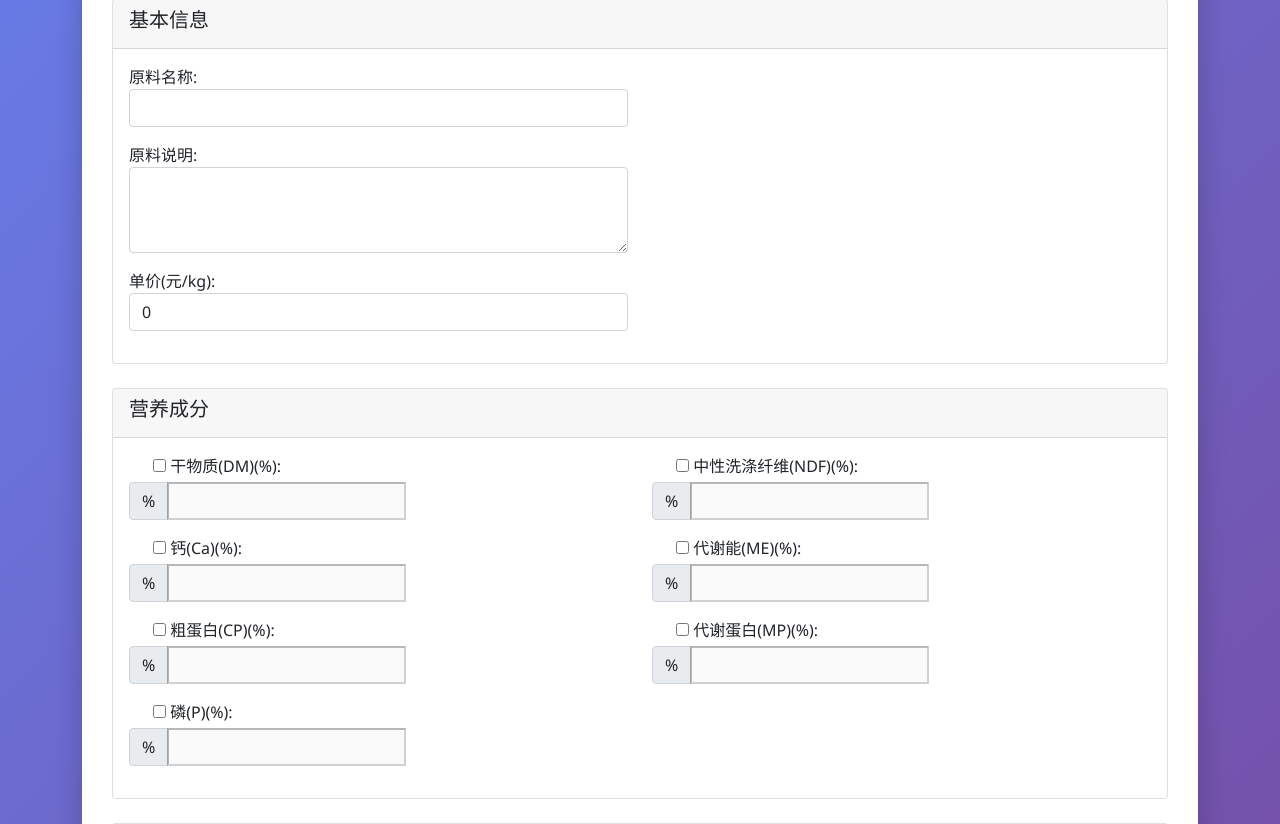
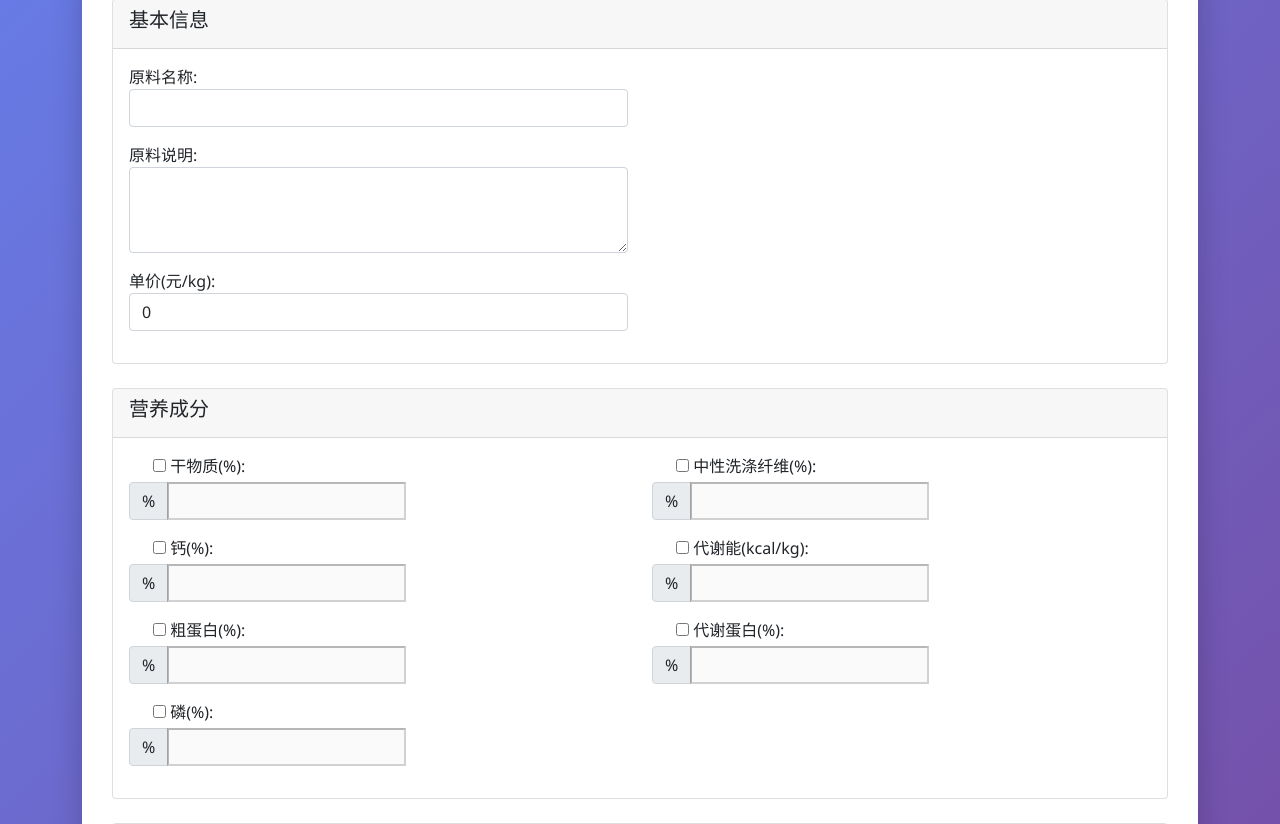
Before and after one commit to coinreverse/feed_formulation_web, a Django app: page /ingredients/add/ in a window 1280 px wide. Shown: the part 189-1013 px from the top of the page. Run offline with Django 5.2, Linux system fonts and the light colour scheme; a user stored in the database is signed in.

Commit message:
国际化完成-修复细节

```diff
--- a/animal_requirements/forms.py
+++ b/animal_requirements/forms.py
@@ -10,7 +10,7 @@ class AnimalRequirementForm(forms.ModelForm):
     # 添加复选框字段
     include_dm = forms.BooleanField(required=False, label=_('干物质(%)'))
     include_calcium = forms.BooleanField(required=False, label=_('钙(%)'))
-    include_protein = forms.BooleanField(required=False, label=_('蛋白(%)'))
+    include_protein = forms.BooleanField(required=False, label=_('粗蛋白(%)'))
     include_phosphorus = forms.BooleanField(required=False, label=_('磷(%)'))
     include_ndf = forms.BooleanField(required=False, label=_('中性洗涤纤维(%)'))
     include_energy = forms.BooleanField(required=False, label=_('代谢能(kcal/kg)'))
--- a/ingredients/forms.py
+++ b/ingredients/forms.py
@@ -45,13 +45,13 @@ class IngredientNutrientForm(forms.ModelForm):
     原料营养成分表单
     """
     # 添加复选框字段
-    include_dm = forms.BooleanField(required=False, label=_('干物质(DM)(%)'))
-    include_calcium = forms.BooleanField(required=False, label=_('钙(Ca)(%)'))
-    include_protein = forms.BooleanField(required=False, label=_('粗蛋白(CP)(%)'))
-    include_phosphorus = forms.BooleanField(required=False, label=_('磷(P)(%)'))
-    include_ndf = forms.BooleanField(required=False, label=_('中性洗涤纤维(NDF)(%)'))
-    include_me = forms.BooleanField(required=False, label=_('代谢能(ME)(%)'))
-    include_mp = forms.BooleanField(required=False, label=_('代谢蛋白(MP)(%)'))
+    include_dm = forms.BooleanField(required=False, label=_('干物质(%)'))
+    include_calcium = forms.BooleanField(required=False, label=_('钙(%)'))
+    include_protein = forms.BooleanField(required=False, label=_('粗蛋白(%)'))
+    include_phosphorus = forms.BooleanField(required=False, label=_('磷(%)'))
+    include_ndf = forms.BooleanField(required=False, label=_('中性洗涤纤维(%)'))
+    include_me = forms.BooleanField(required=False, label=_('代谢能(kcal/kg)'))
+    include_mp = forms.BooleanField(required=False, label=_('代谢蛋白(%)'))
 
     # 将所有营养成分字段设置为非必填
     dm = forms.DecimalField(required=False, max_digits=6, decimal_places=2, label='')
--- a/ingredients/templates/ingredients/add.html
+++ b/ingredients/templates/ingredients/add.html
@@ -131,7 +131,7 @@
                     <div class="card-header">
                         <h5>{% trans "自定义营养成分" %}</h5>
                         <button type="button" class="btn btn-primary btn-sm float-right" id="add-form">
-                            <i class="fas fa-plus">{% trans "添加营养元素" %}</i>
+                            <i class="fas fa-plus"></i> {% trans "添加营养元素" %}
                         </button>
                     </div>
                     <div class="card-body">
```
Also changed, not shown: locale/en/LC_MESSAGES/django.po, 1 other file.
